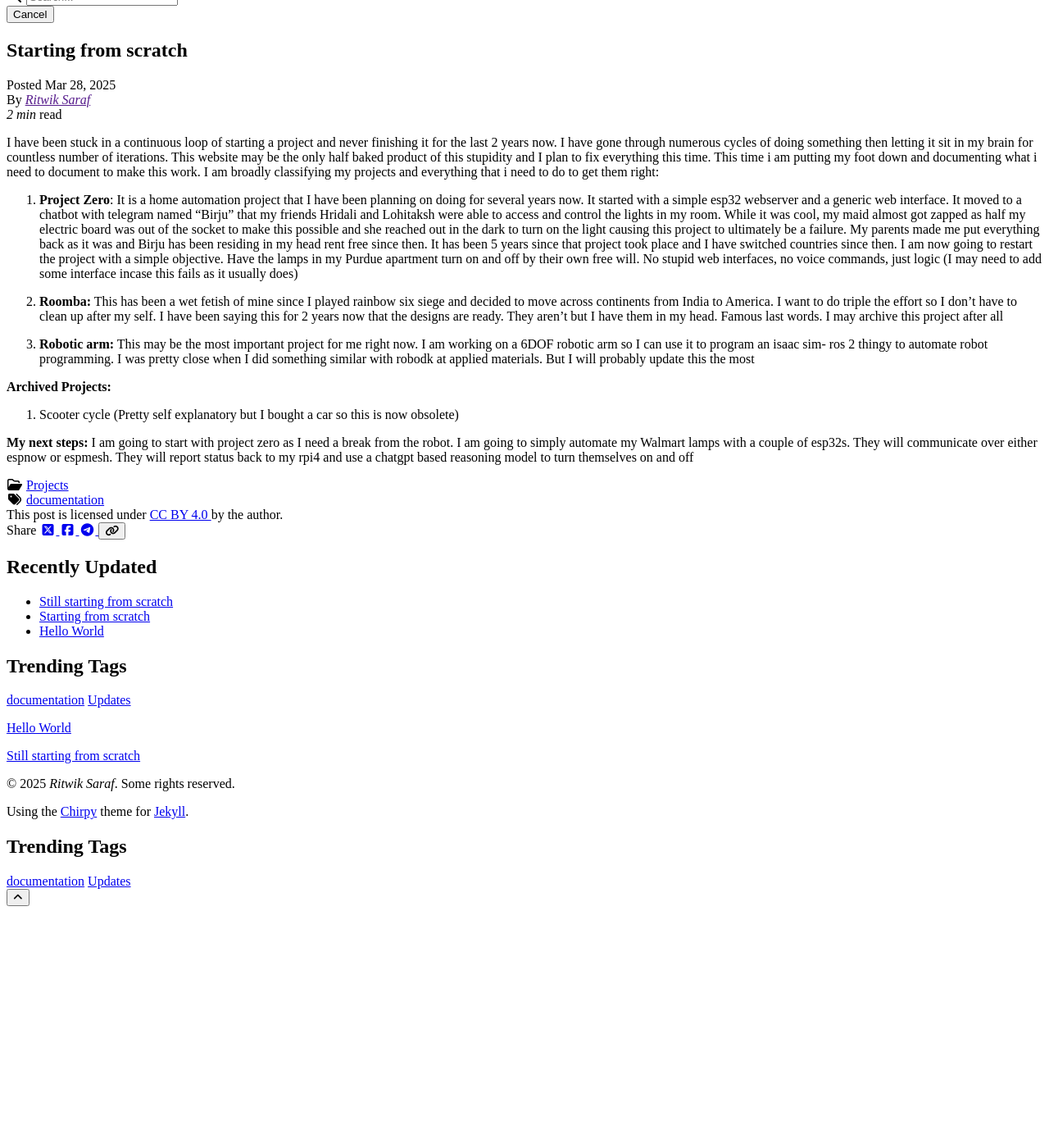
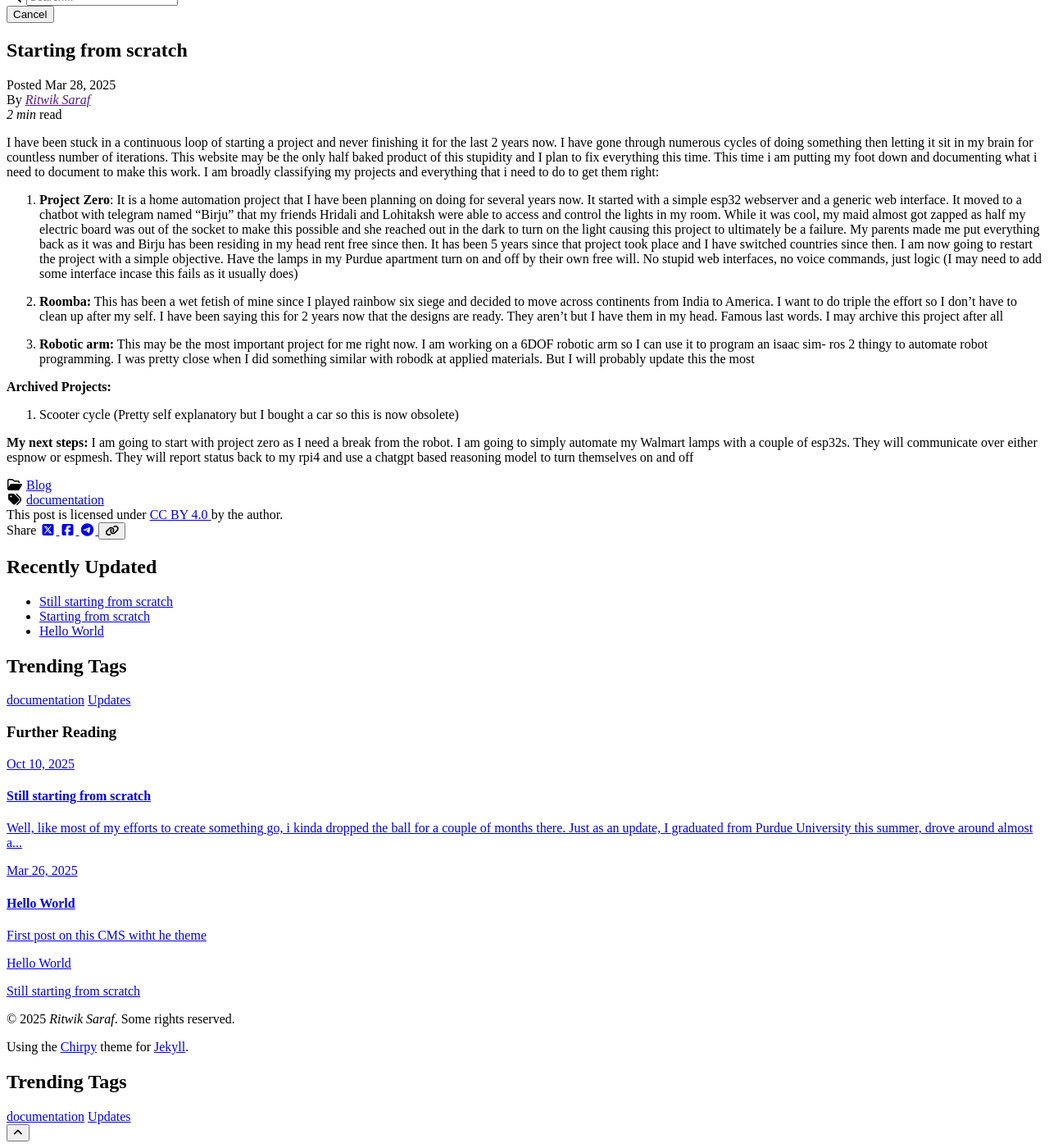
Before and after one commit to ritwiksaraf/blog, a Jekyll site: the page built from _posts/2025-03-28-starting-from-scratch.md, in a window 1280 px wide and 1400 px high, scrolled down 393 px. Shown: the whole window at 82% size. Built offline with Jekyll 4.4.1, drawn with Linux system fonts in a browser that asks for light colours; cached includes are drawn as plain includes; nearby versions of some CDN libraries; a script that is not in the unit is left out; before the commit the page ends 1506 px from its top, so only the background shows below that.

Commit message:
Update Posts “2025-03-28-starting-from-scratch”

```diff
--- a/_posts/2025-03-28-starting-from-scratch.md
+++ b/_posts/2025-03-28-starting-from-scratch.md
@@ -3,7 +3,7 @@
 title: Starting from scratch
 date: 2025-03-28T16:48:46.568Z
 categories:
-  - Projects
+  - Blog
 tags:
   - documentation
 ---
```
